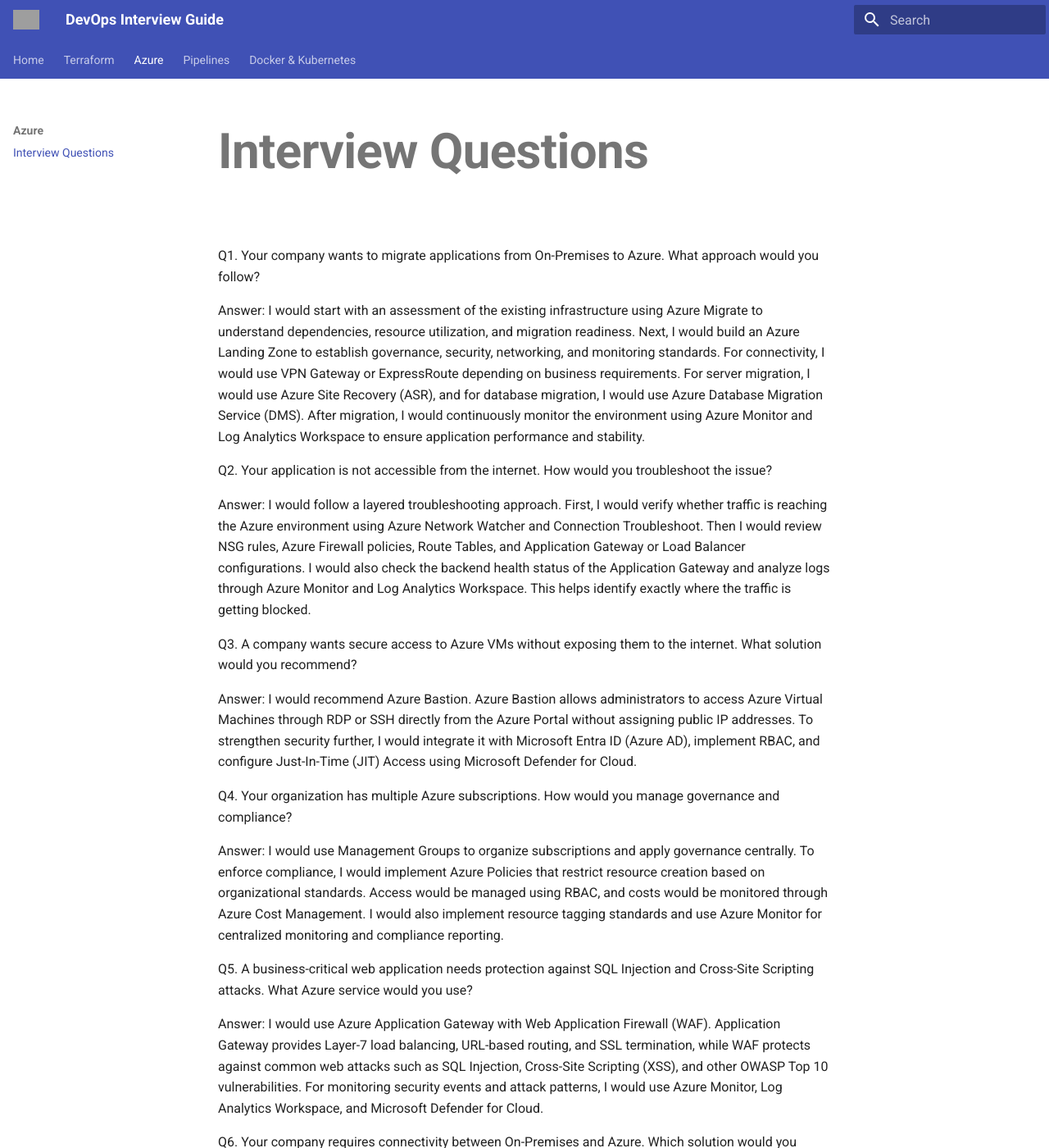
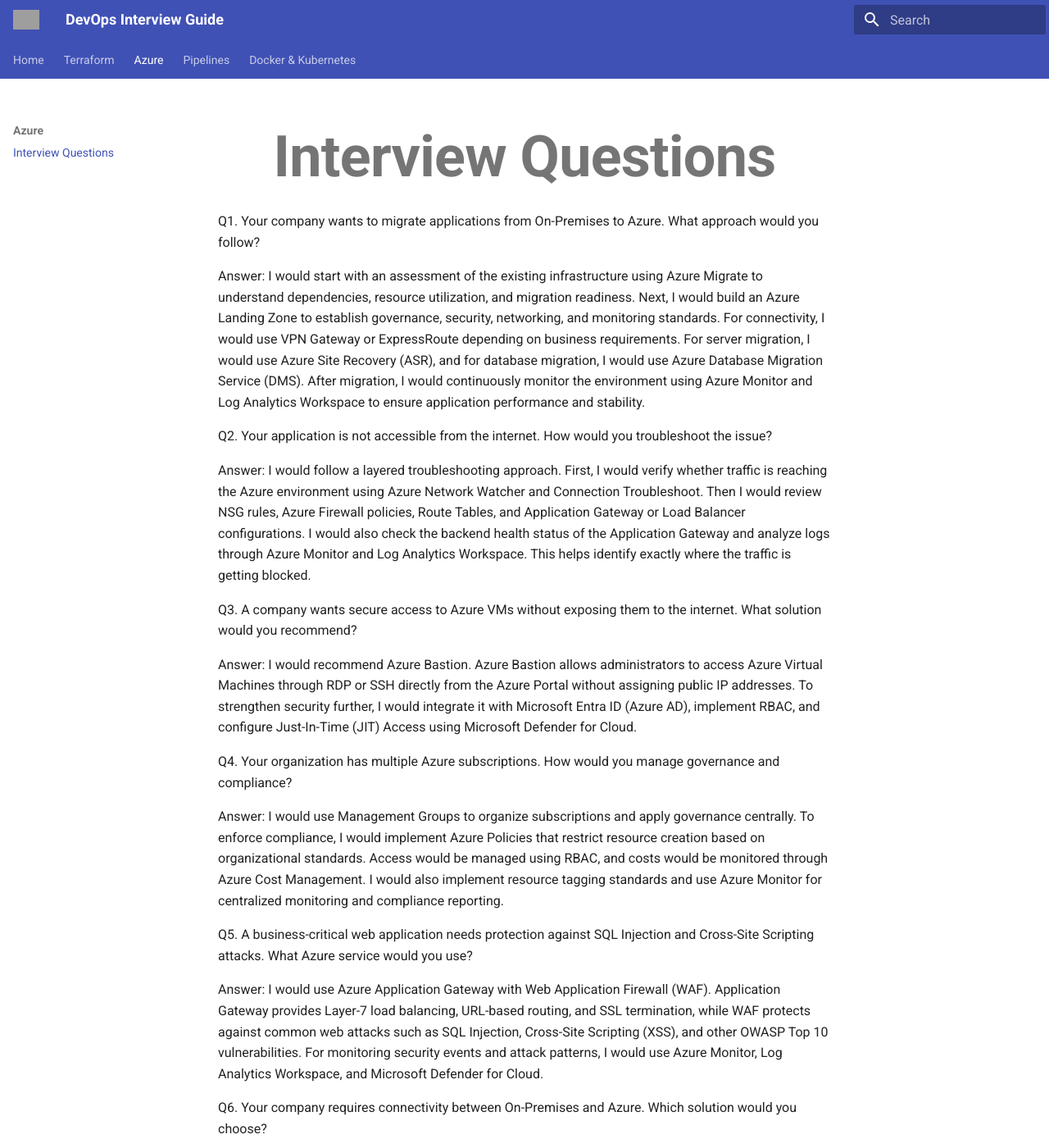
Before and after one commit to tiwarimaheshece/DevOps-Interview-Guide, an MkDocs documentation site: the page built from docs/azure.md, in a window 1280 px wide and 1400 px high. Shown: the whole window at 82% size. Built offline with MkDocs 1.6.1 and Material for MkDocs 9.7.7, drawn with Linux system fonts in a browser that asks for light colours; grey boxes are pictures that could not be loaded.

Commit message:
Professional homepage

```diff
--- a/docs/stylesheets/extra.css
+++ b/docs/stylesheets/extra.css
@@ -1,14 +1,33 @@
 .md-typeset h1 {
-    font-size: 3rem;
-    font-weight: 700;
+    text-align: center;
+    font-size: 3.5rem;
+    font-weight: 800;
+    margin-bottom: 20px;
 }
 
 .md-typeset h2 {
-    color: #7c4dff;
+    color: #8b5cf6;
+    border-bottom: 2px solid rgba(139, 92, 246, .3);
+    padding-bottom: 8px;
+}
+
+.md-content__inner {
+    max-width: 1200px;
+}
+
+.md-typeset table {
+    width: 100%;
+}
+
+.md-typeset blockquote {
+    border-left: 4px solid #8b5cf6;
+    background: rgba(139, 92, 246, .08);
+    padding: 12px;
+    border-radius: 8px;
 }
 
 .md-button {
-    border-radius: 10px;
+    border-radius: 12px;
 }
 
 .md-grid {
```
Also changed, not shown: site/404.html, site/azure/index.html, site/docker-k8s/index.html, site/index.html, site/pipelines/index.html, site/stylesheets/extra.css, site/terraform/index.html.
